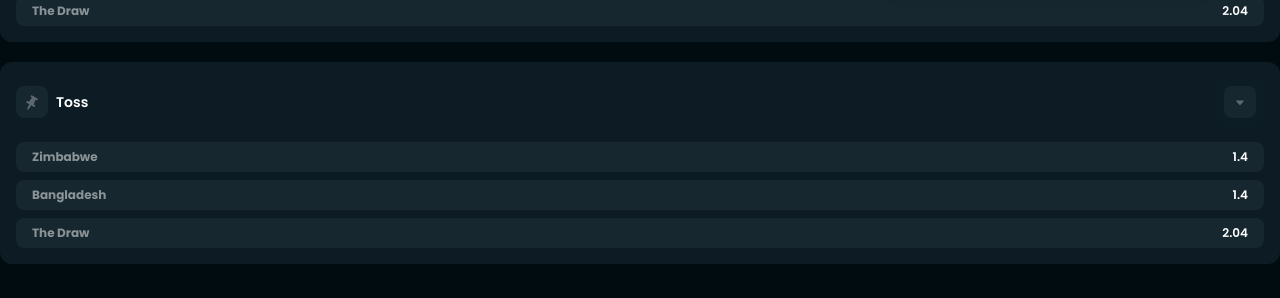
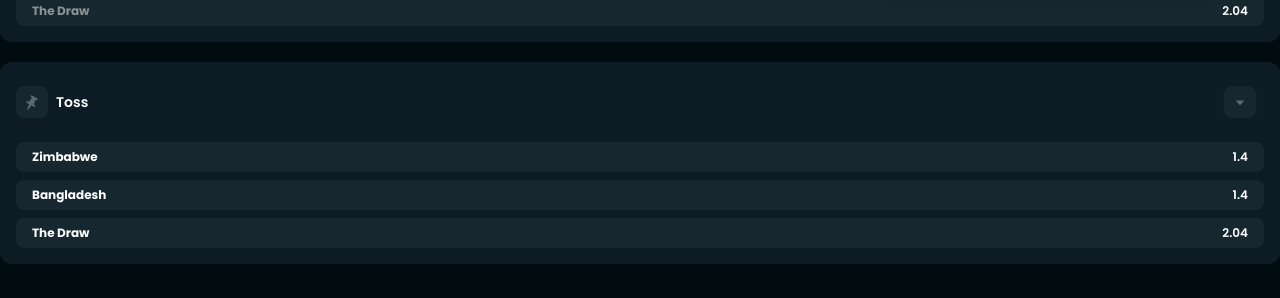
Before and after one commit to sahil-design176209/winna-nextjs-project, a Next.js app: page /event in a window 1280 px wide. Shown: the part 828-1126 px from the top of the page. Built offline with nearby package versions, Linux system fonts and the light colour scheme.

Commit message:
betslip design fixed

```diff
--- a/app/event/EventComponent.tsx
+++ b/app/event/EventComponent.tsx
@@ -423,13 +423,15 @@ export default function EventComponent() {
                     className={`flex items-center justify-between rounded-lg px-4 py-3 h-[30px] transition-colors ${
                       selectedBet?.team === item.team &&
                       selectedBet?.odd === item.odd
-                        ? "bg-accent-blue" // Your active/selected background color
-                        : "bg-body-level-9" // Your default background color
+                        ? "bg-accent-blue !text-white" // <-- Added !text-white here
+                        : "bg-body-level-9"
                     }`}
                   >
-                    <span className="text-typography-gray text-[12px] font-bold">
+                    {/* Change text-typography-gray to text-[inherit] so it listens to the parent */}
+                    <span className="text-[inherit] text-[12px] font-bold">
                       {item.team}
                     </span>
+
                     <span className="font-semibold text-white text-[12px]">
                       {item.odd}
                     </span>
```
